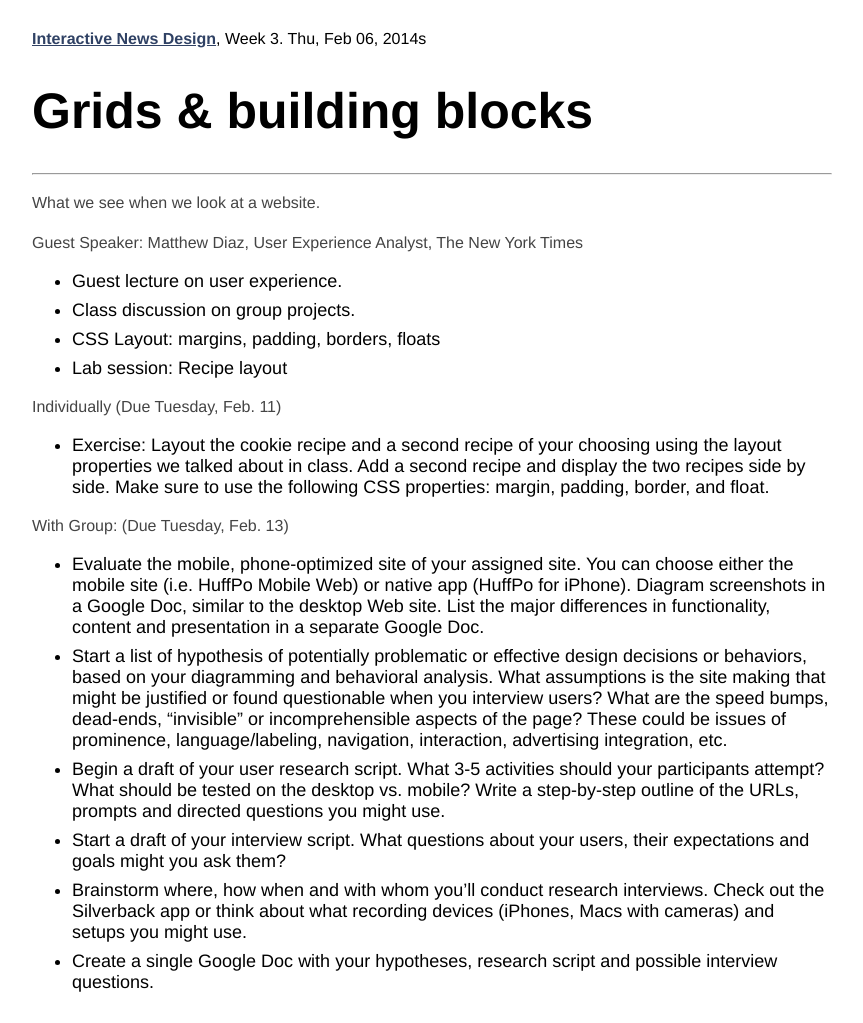
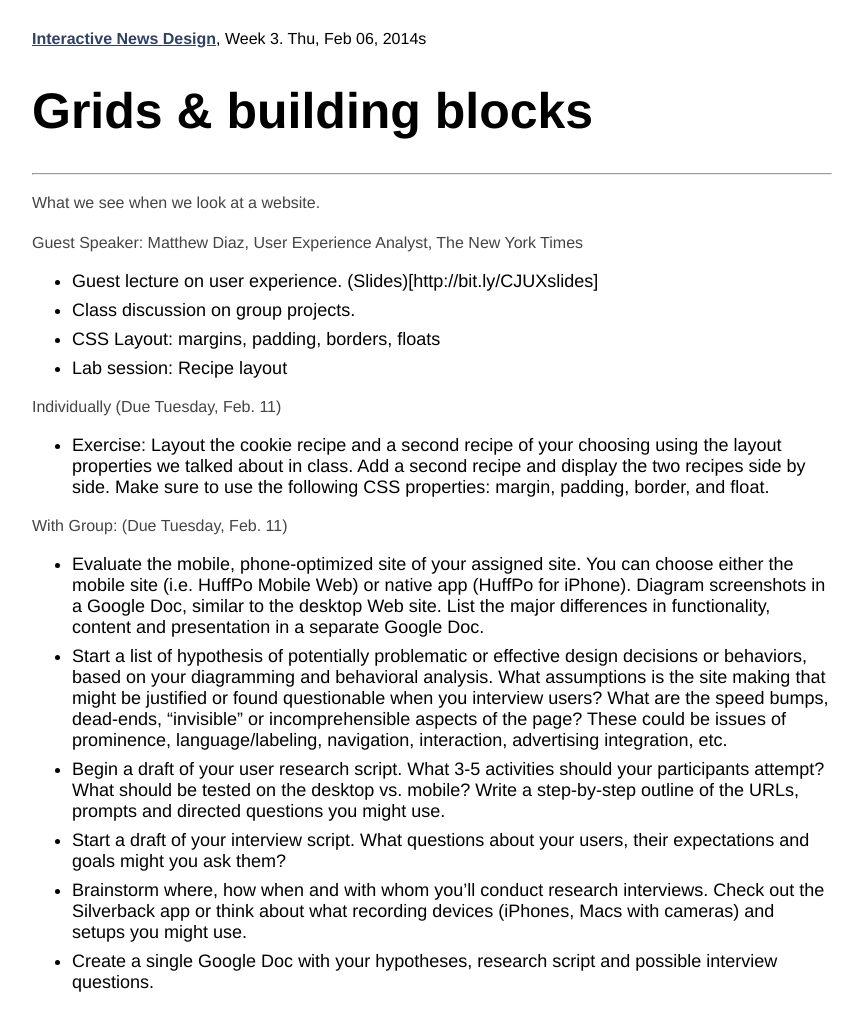
Before and after one commit to tysone/2014-columbia, a Jekyll site: the page built from _posts/2014-02-06-class-5.md, in a window 1280 px wide. Shown: the whole page, without its empty margins (248-1111 px from the left). Built offline with Jekyll 4.4.1, drawn with Linux system fonts in a browser that asks for light colours.

Commit message:
fix syllabus date

```diff
--- a/_posts/2014-02-06-class-5.md
+++ b/_posts/2014-02-06-class-5.md
@@ -9,7 +9,7 @@ What we see when we look at a website.
 
 Guest Speaker: Matthew Diaz, User Experience Analyst, The New York Times
 
-* Guest lecture on user experience.
+* Guest lecture on user experience. (Slides)[http://bit.ly/CJUXslides]
 * Class discussion on group projects.
 * CSS Layout: margins, padding, borders, floats
 * Lab session: Recipe layout
@@ -18,7 +18,7 @@ Individually (Due Tuesday, Feb. 11)
 
 * Exercise: Layout the cookie recipe and a second recipe of your choosing using the layout properties we talked about in class. Add a second recipe and display the two recipes side by side. Make sure to use the following CSS properties: margin, padding, border, and float.
 
-With Group: (Due Tuesday, Feb. 13)
+With Group: (Due Tuesday, Feb. 11)
 
 * Evaluate the mobile, phone-optimized site of your assigned site. You can choose either the mobile site (i.e. HuffPo Mobile Web) or native app (HuffPo for iPhone). Diagram screenshots in a Google Doc, similar to the desktop Web site. List the major differences in functionality, content and presentation in a separate Google Doc.
 * Start a list of hypothesis of potentially problematic or effective design decisions or behaviors, based on your diagramming and behavioral analysis. What assumptions is the site making that might be justified or found questionable when you interview users? What are the speed bumps, dead-ends, “invisible” or incomprehensible aspects of the page? These could be issues of prominence, language/labeling, navigation, interaction, advertising integration, etc.
```
